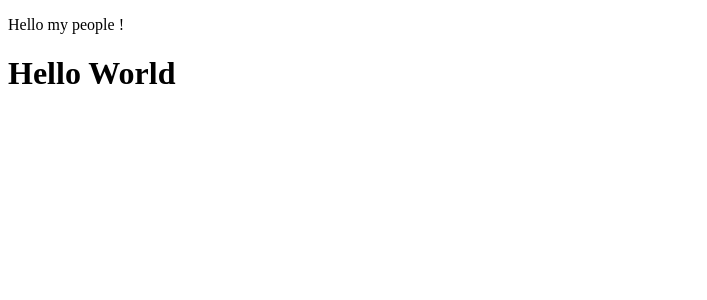
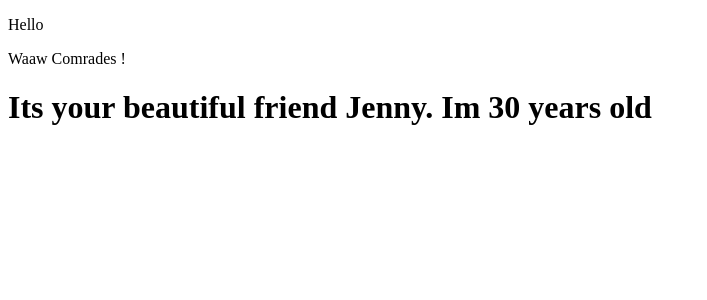
Before and after one commit to JENIPHER254/react-master, a React (Vite) app in the folder myproject/learning/: page / in a window 1280 px wide. Shown: the top 300 px of the page, without its empty margins (0-707 px from the left). Built offline with nearby package versions, Linux system fonts and the light colour scheme.

Commit message:
feat: how jsx syntax works

```diff
--- a/myproject/learning/src/App.jsx
+++ b/myproject/learning/src/App.jsx
@@ -1,10 +1,12 @@
 import Hello from './components/Hello'
+
+const name = 'Jenny'
 function App() {
 
   return (
     <>
     <Hello />
-    <h1>Hello World</h1>
+    <h1>Its your beautiful friend  {name}. Im {(10+20)} years old</h1>
     </>
   )
 }
--- a/myproject/learning/src/components/Hello.jsx
+++ b/myproject/learning/src/components/Hello.jsx
@@ -1,6 +1,12 @@
+const name = 'Comrades'
+function Waaw() {
+    return (
+        <p>Waaw {name} !</p>
+    )
+}
 function Hello() {
     return (
-        <p>Hello my people !</p>
+        <p>Hello {Waaw()} </p>
     )
 }
 export default Hello
```
Also changed, not shown: 1 other file (tests, documents, lock files or other folders).
